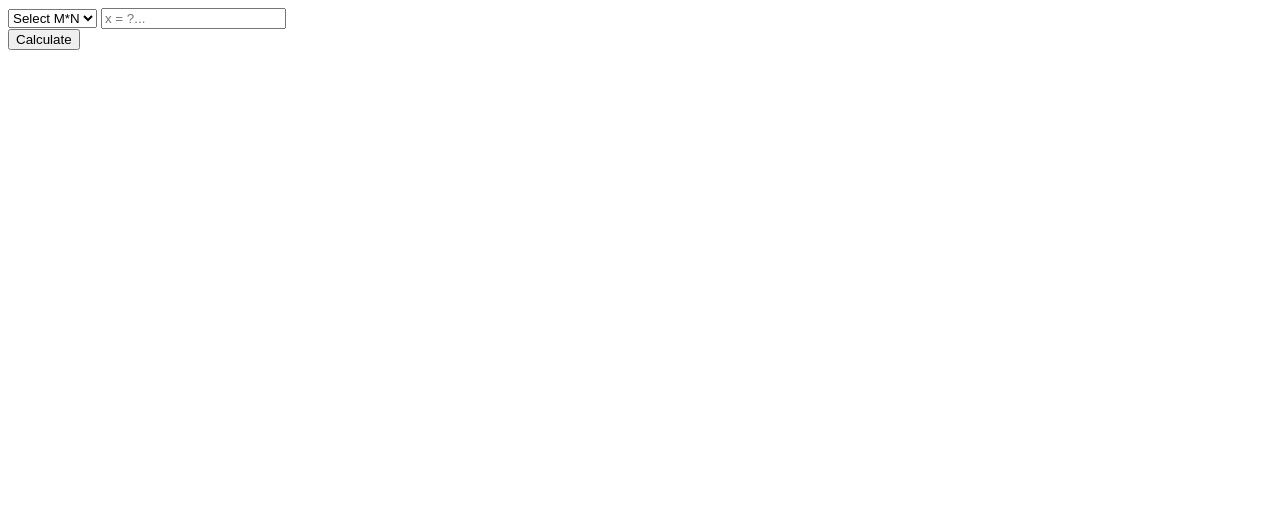
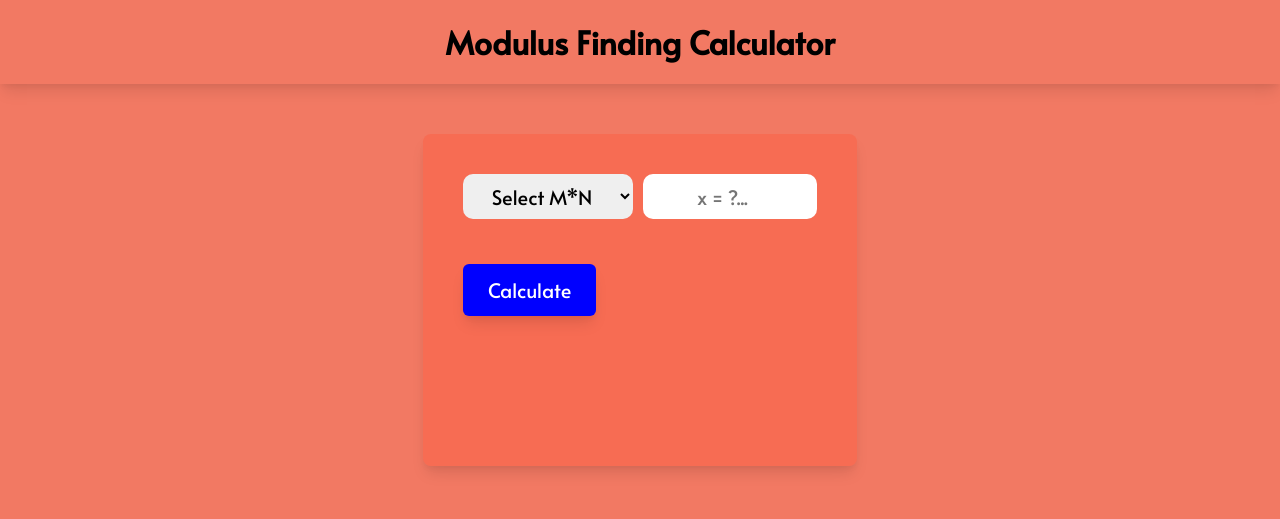
Before and after one commit to uttamsdev/modulus-calculator, a plain HTML site: page index.html in a window 1280 px wide. Drawn offline with Linux system fonts and the light colour scheme.

Commit message:
css & design added

```diff
--- a/css/style.css
+++ b/css/style.css
@@ -1,5 +1,118 @@
+@import url('https://fonts.googleapis.com/css2?family=Alata&family=Comic+Neue:ital,wght@0,400;0,700;1,700&family=Montserrat:wght@400;700&family=Mulish:wght@300;400&family=Open+Sans:wght@400;600&family=Poppins:wght@400;500&family=Roboto:wght@400;500&display=swap');
+*{
+    /* box-shadow: rgba(0, 0, 0, 0.1) 0px 10px 15px -3px,
+    rgba(0, 0, 0, 0.05) 0px 4px 6px -2px; */
+    font-family: 'Alata',
+    'sans-serif';
+}
+body{
+    margin: 0;
+    padding: 0;
+    box-sizing: border-box;
+    background-color: rgba(237, 69, 39, 0.717);
+
+
+}
+.container{
+    display: flex;
+    justify-content: center;
+    align-items: center;
+    margin-top: 50px;
+}
+.title h1{
+    text-align: center;
+    box-shadow: rgba(0, 0, 0, 0.1) 0px 10px 15px -3px,
+    rgba(0, 0, 0, 0.05) 0px 4px 6px -2px;
+    margin: 0px;
+    padding: 20px 0px;
+}
+.result-container{
+    display: flex;
+    justify-content: center;
+}
 #table{
     display: grid;
-    grid-template-columns: repeat(3, 120px);
     place-items: center;
+    /* box-shadow: rgba(0, 0, 0, 0.1) 0px 10px 15px -3px,
+    rgba(0, 0, 0, 0.05) 0px 4px 6px -2px; */
+    place-items: center;
+    color: rgb(255, 255, 255);
+    padding: 30px;
+    /* background-color: rgba(255, 86, 56, 0.81); */
+    border-radius: 15px;
+    margin: 15px;
+
 }
+#selectbox{
+    height: 45px;
+    width: 170px;
+    text-align: center;
+    margin-bottom: 20px;
+    margin-right: 10px;
+    border: none;
+    outline: none;
+    font-size: 20px;
+    border-radius: 10px;
+
+
+}
+.table-row{
+    margin: 5px;
+}
+#x{
+    height: 43px;
+    border: none;
+    outline: none;
+    width: 170px;
+    text-align: center;
+    font-size: 20px;
+    border-radius: 10px;
+
+}
+#inputs input{
+    height: 40px;
+    width: 200px;
+    margin: 4px;
+    outline: none;
+    text-align: center;
+    font-size: 20px;
+    border: none;
+    border-radius: 5px;
+    /* background-color: white; */
+
+}
+.select-items{
+    display: flex;
+    justify-content: center;
+    /* font-size: 20px; */
+}
+#btn{
+    /* height: 40px; */
+    border: none;
+    background-color: rgb(0, 0, 255);
+    color: white;
+    margin-top: 25px;
+    border-radius: 6px;
+    padding: 12px 25px;
+    font-size: 20px;
+    font-weight: 550;
+    cursor: pointer;
+    box-shadow: rgba(0, 0, 0, 0.1) 0px 10px 15px -3px,
+    rgba(0, 0, 0, 0.05) 0px 4px 6px -2px;
+
+}
+.inner-container{
+    box-shadow: rgba(0, 0, 0, 0.1) 0px 10px 15px -3px,
+    rgba(0, 0, 0, 0.05) 0px 4px 6px -2px;
+     background-color: rgba(255, 86, 56, 0.366);
+    /*
+box-shadow: rgba(0, 0, 0, 0.24) 0px 3px 8px; */
+    padding: 40px;
+    border-radius: 8px;
+    margin-bottom: 50px;
+}
+
+footer{
+    position: relative;
+    bottom: 0;
+}
--- a/index.html
+++ b/index.html
@@ -1,5 +1,6 @@
 <!DOCTYPE html>
 <html lang="en">
+
 <head>
     <meta charset="UTF-8">
     <meta http-equiv="X-UA-Compatible" content="IE=edge">
@@ -7,8 +8,15 @@
     <link rel="stylesheet" href="css/style.css">
     <title>Document</title>
 </head>
+
 <body>
+    <div class="title">
+        <h1>Modulus Finding Calculator</h1>
+    </div>
+    <div class="container">
+        <div class="inner-container">
 
+            <div class="select-items">
                 <select name="" id="selectbox">
                     <option value="Select M*N" disabled selected>Select M*N</option>
                     <option value="3*3">3*3</option>
@@ -16,15 +24,23 @@
                     <option value="7*7">7*7</option>
                 </select>
                 <input type="number" name="" id="x" placeholder="x = ?...">
+            </div>
 
             <div id="inputs" style="display: grid;">
 
             </div>
             <button id="btn">Calculate</button>
+            <h2 id="result-text"></h2>
+            <div class="result-container">
+
                 <table id="table">
 
                 </table>
+            </div>
+        </div>
+    </div>
 
     <script src="js/app.js"></script>
 </body>
+
 </html>
--- a/js/app.js
+++ b/js/app.js
@@ -1,6 +1,8 @@
 document.getElementById("selectbox").addEventListener("click", () => {
      const inputs = document.getElementById("inputs");
      inputs.innerHTML = '';
+     document.getElementById('table').innerHTML = '';
+     document.getElementById("result-text").innerText = '';
 
   console.log('test');
 
@@ -20,6 +22,7 @@ document.getElementById("selectbox").addEventListener("click", () => {
 });
 
 document.getElementById('btn').addEventListener('click',()=>{
+    document.getElementById("result-text").innerText = 'Result: '
     const select = document.getElementById("selectbox").value;
     const xValue = document.getElementById('x').value;
     const x = parseInt(xValue);
@@ -28,15 +31,18 @@ document.getElementById('btn').addEventListener('click',()=>{
 
 
     const table = document.getElementById('table');
+    table.style.backgroundColor = "rgba(255, 86, 56, 0.43)";
+    table.style.boxShadow = 'rgba(0, 0, 0, 0.1) 0px 10px 15px -3px, rgba(0, 0, 0, 0.05) 0px 4px 6px -2px';
     table.innerHTML = '';
     table.style.gridTemplateColumns = `repeat(${result},100px)`
     for(let i = 1; i <= result*result; i++){
         let indexValue = document.getElementById(i).value;
         const evalResult = eval(indexValue);
+        const xx = evalResult.toFixed(3)
         const tr = document.createElement('tr');
         tr.className = "table-row";
         tr.innerHTML = `
-        <td style="border:1px solid black";padding:10px;>${evalResult}</td>
+        <td style="border:0px solid yellow; padding:20px;border-radius:10px;margin:20px;box-shadow: rgba(0, 0, 0, 0.07) 0px 1px 2px, rgba(0, 0, 0, 0.07) 0px 2px 4px, rgba(0, 0, 0, 0.07) 0px 4px 8px, rgba(0, 0, 0, 0.07) 0px 8px 16px, rgba(0, 0, 0, 0.07) 0px 16px 32px, rgba(0, 0, 0, 0.07) 0px 32px 64px;background-color: rgba(255, 86, 56, 0.5);font-weight:550;">${evalResult}</td>
         `;
 
         table.appendChild(tr);
```
Lines whose indentation alone changed are shown as unchanged.
